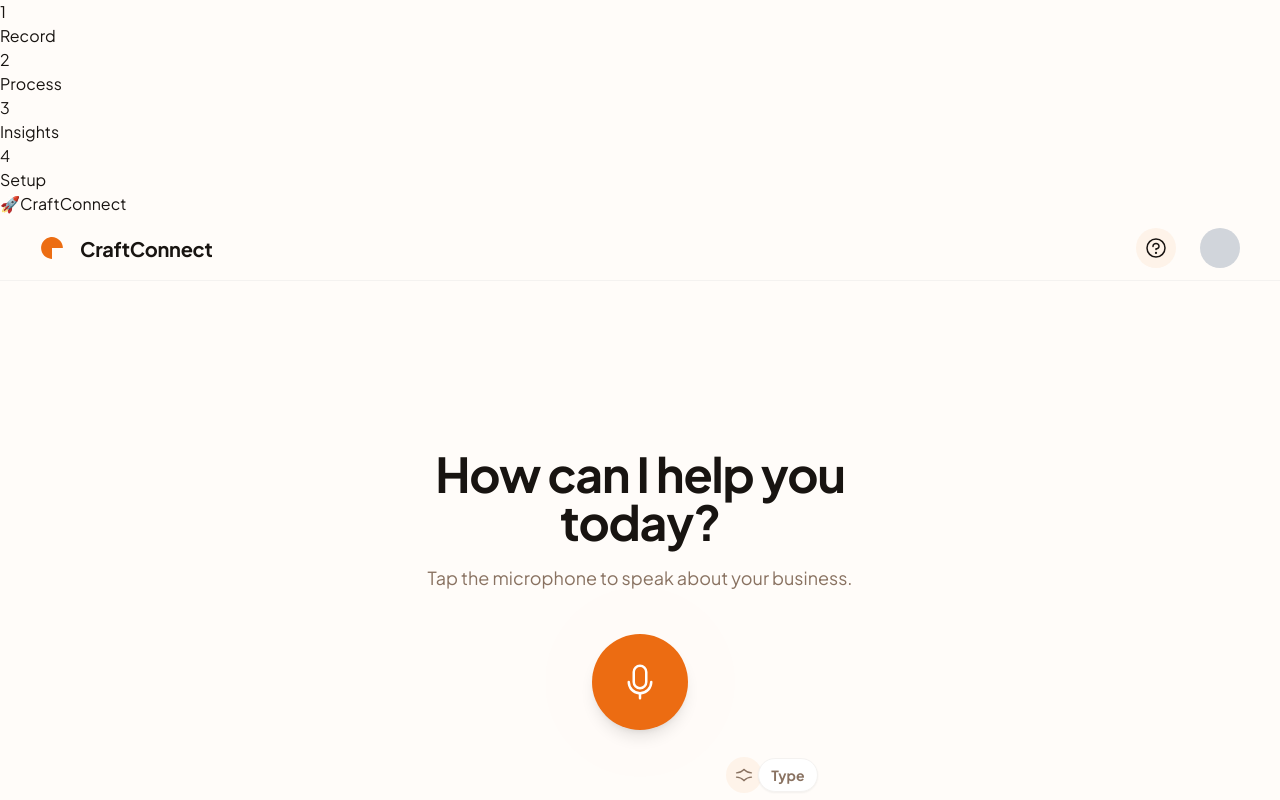
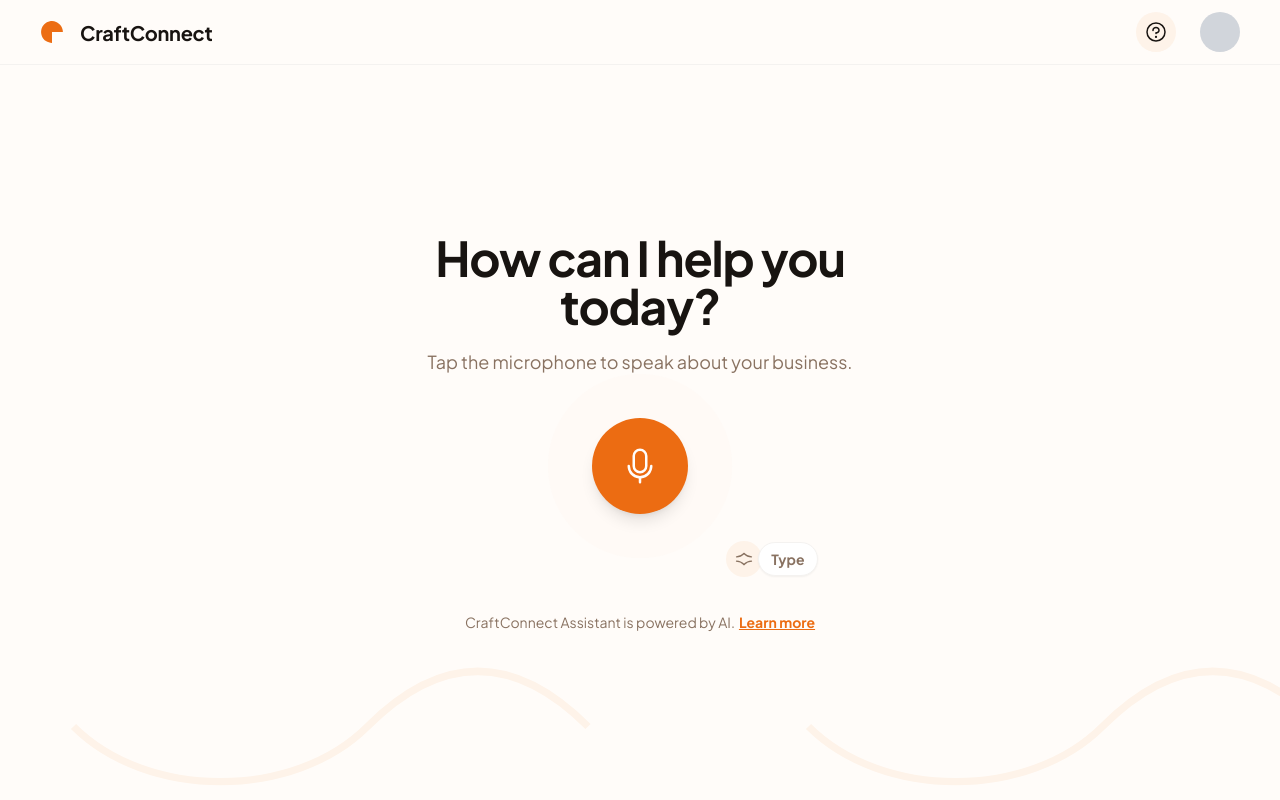
Before and after one commit to Harshith29124/craftconnectf, a React (Vite) app in the folder frontend/: page / in a window 1280 px wide. Shown: the top 800 px of the page. Built offline with nearby package versions, Linux system fonts and the light colour scheme; no server answers.

Commit message:
Remove stepper/progress bar from Layout to match clean Google Stitch design

```diff
--- a/frontend/src/components/Layout.jsx
+++ b/frontend/src/components/Layout.jsx
@@ -1,60 +1,9 @@
 import React from "react";
-import { useLocation, useNavigate } from "react-router-dom";
-
-const ProgressBar = () => {
-  const location = useLocation();
-  let currentStep = 1;
-  if (location.pathname === "/insights") currentStep = 3;
-  if (location.pathname === "/whatsapp") currentStep = 4;
-
-  const steps = ["Record", "Process", "Insights", "Setup"];
-
-  return (
-    <div id="progressBar" className="progress-bar">
-      <div className="progress-container">
-        {steps.map((label, index) => {
-          const stepNum = index + 1;
-          let stepClass = "progress-step";
-          if (stepNum < currentStep) stepClass += " completed";
-          if (stepNum === currentStep) stepClass += " active";
-
-          return (
-            <div key={stepNum} className={stepClass} data-step={stepNum}>
-              <div className="step-circle">{stepNum}</div>
-              <span>{label}</span>
-            </div>
-          );
-        })}
-      </div>
-    </div>
-  );
-};
-
-const Header = () => {
-  const navigate = useNavigate();
-  return (
-    <header className="header">
-      <div className="container">
-        <div className="header-content">
-          <div
-            className="logo"
-            onClick={() => navigate("/")}
-            style={{ cursor: "pointer" }}
-          >
-            <span className="logo-icon">🚀</span>
-            <span className="logo-text">CraftConnect</span>
-          </div>
-        </div>
-      </div>
-    </header>
-  );
-};
+import { useNavigate } from "react-router-dom";
 
 const Layout = ({ children }) => {
   return (
     <>
-      <ProgressBar />
-      <Header />
       <main className="main">{children}</main>
     </>
   );
```
